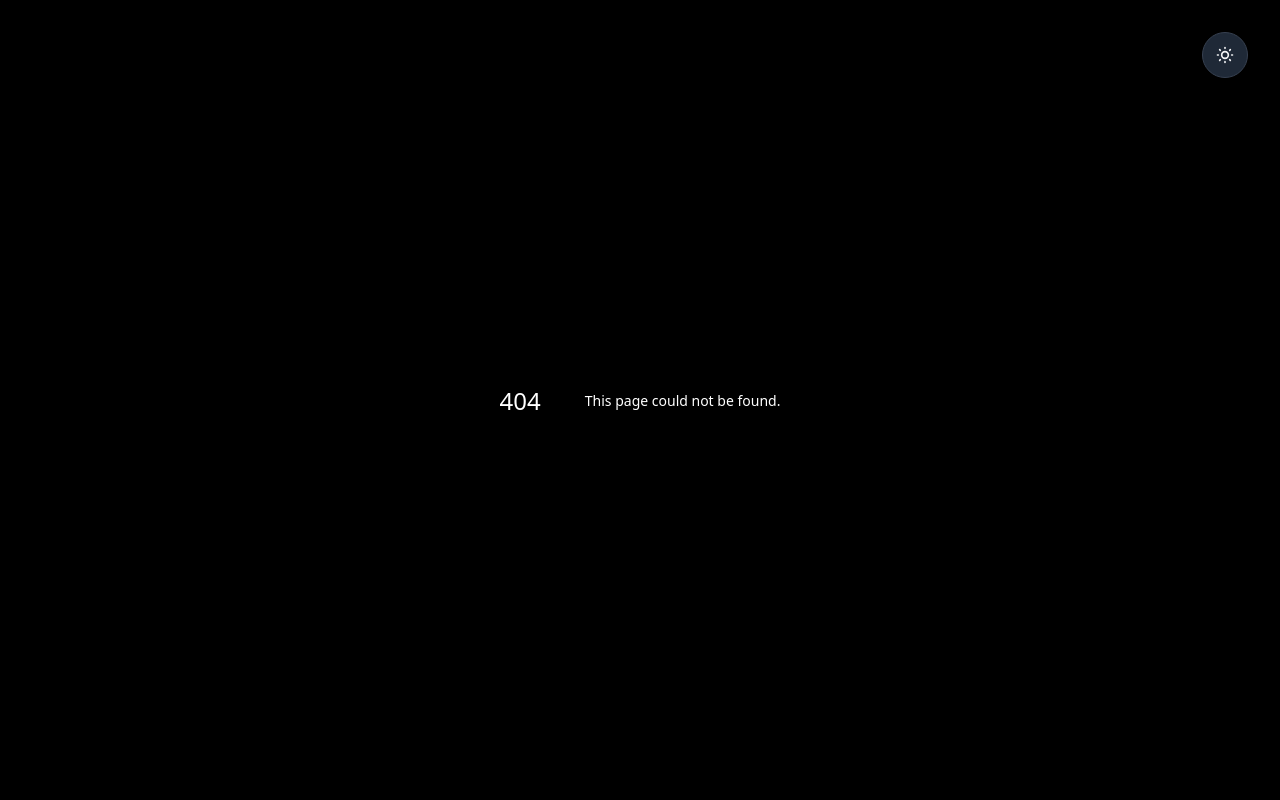
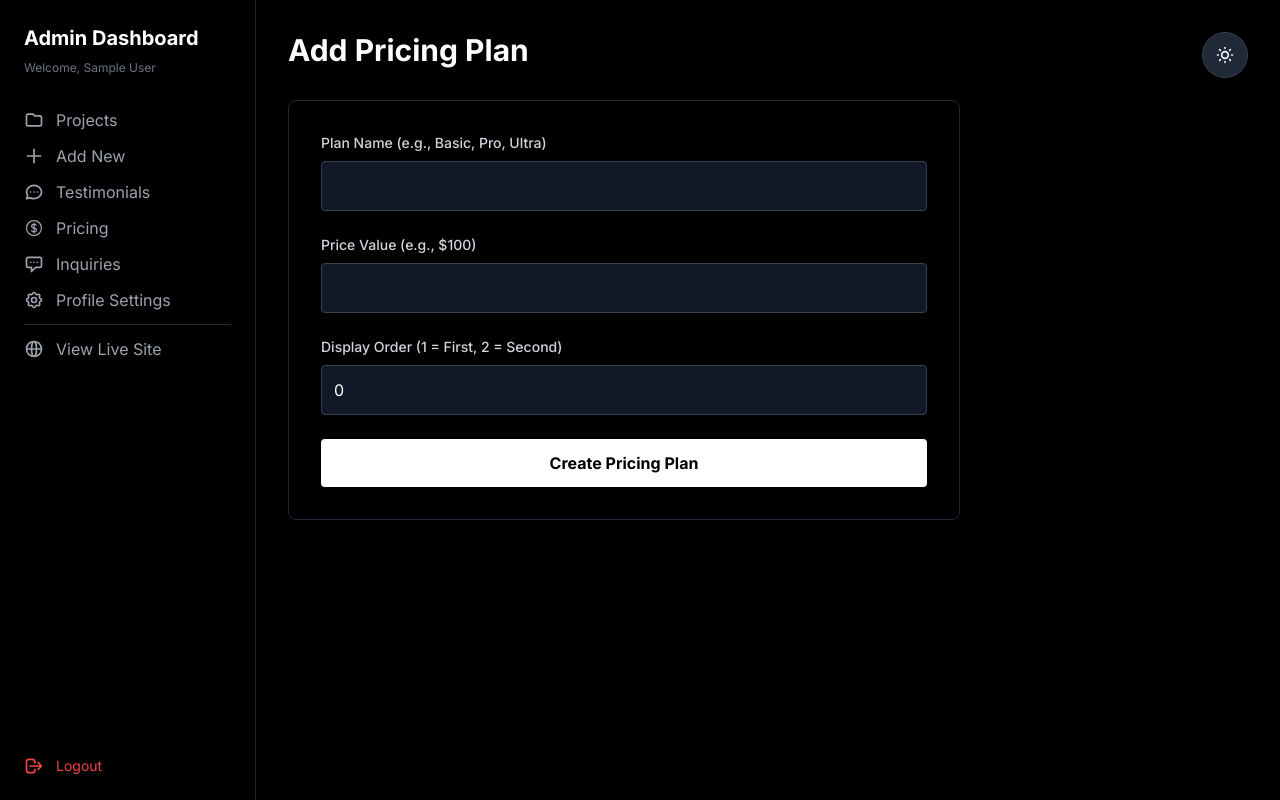
Before and after one commit to Amaroto-sa/david-portfolio, a Next.js app: page /admin/pricing/new in a window 1280 px wide. Before the commit this address had no page. Built offline with nearby package versions, Linux system fonts and the light colour scheme; no server answers; sample sign-in values are in the browser's storage; a web font is replaced by a local one.

Commit message:
Fix admin dashboard TypeScript build error

```diff
--- /dev/null
+++ b/src/actions/pricing.ts
@@ -0,0 +1,59 @@
+"use server";
+
+import prisma from "@/lib/prisma";
+import { revalidatePath } from "next/cache";
+
+export async function getPricingPlans() {
+    let plans = await prisma.pricingPlan.findMany({
+        orderBy: { order: 'asc' }
+    });
+
+    if (!plans || plans.length === 0) {
+        plans = await prisma.pricingPlan.createManyAndReturn({
+            data: [
+                { name: "Basic", price: "$100", order: 1 },
+                { name: "Pro", price: "$150", order: 2 },
+                { name: "Premium", price: "$300", order: 3 },
+                { name: "Ultra", price: "$600", order: 4 }
+            ]
+        });
+    }
+
+    return plans;
+}
+
+export async function createPricingPlan(formData: FormData) {
+    const name = formData.get("name") as string;
+    const price = formData.get("price") as string;
+    const order = parseInt(formData.get("order") as string) || 0;
+
+    await prisma.pricingPlan.create({
+        data: { name, price, order }
+    });
+
+    revalidatePath("/");
+    revalidatePath("/admin/pricing");
+}
+
+export async function updatePricingPlan(id: string, formData: FormData) {
+    const name = formData.get("name") as string;
+    const price = formData.get("price") as string;
+    const order = parseInt(formData.get("order") as string) || 0;
+
+    await prisma.pricingPlan.update({
+        where: { id },
+        data: { name, price, order }
+    });
+
+    revalidatePath("/");
+    revalidatePath("/admin/pricing");
+}
+
+export async function deletePricingPlan(id: string) {
+    await prisma.pricingPlan.delete({
+        where: { id }
+    });
+
+    revalidatePath("/");
+    revalidatePath("/admin/pricing");
+}
--- /dev/null
+++ b/src/app/admin/pricing/edit/[id]/page.tsx
@@ -0,0 +1,28 @@
+import prisma from "@/lib/prisma";
+import PricingForm from "@/components/PricingForm";
+import { notFound } from "next/navigation";
+
+export default async function EditPricingPlanPage({ params }: { params: { id: string } }) {
+    const plan = await prisma.pricingPlan.findUnique({
+        where: { id: params.id }
+    });
+
+    if (!plan) {
+        notFound();
+    }
+
+    return (
+        <div>
+            <h1 className="text-3xl font-bold text-white mb-8">Edit Pricing Plan</h1>
+            <PricingForm
+                mode="edit"
+                planId={plan.id}
+                initialData={{
+                    name: plan.name,
+                    price: plan.price,
+                    order: plan.order
+                }}
+            />
+        </div>
+    );
+}
--- /dev/null
+++ b/src/app/admin/pricing/new/page.tsx
@@ -0,0 +1,10 @@
+import PricingForm from "@/components/PricingForm";
+
+export default function NewPricingPlanPage() {
+    return (
+        <div>
+            <h1 className="text-3xl font-bold text-white mb-8">Add Pricing Plan</h1>
+            <PricingForm />
+        </div>
+    );
+}
--- /dev/null
+++ b/src/app/admin/pricing/page.tsx
@@ -0,0 +1,53 @@
+import Link from "next/link";
+import { getPricingPlans, deletePricingPlan } from "@/actions/pricing";
+import DeleteButton from "@/components/DeleteButton";
+
+export default async function PricingAdminPage() {
+    const plans = await getPricingPlans();
+
+    return (
+        <div>
+            <div className="flex justify-between items-center mb-8">
+                <h1 className="text-3xl font-bold text-white">Manage Pricing Plans</h1>
+                <Link href="/admin/pricing/new" className="bg-white text-black px-6 py-2 rounded font-bold hover:bg-gray-200 transition">
+                    + Add Plan
+                </Link>
+            </div>
+
+            <div className="bg-black border border-gray-800 rounded-lg overflow-hidden">
+                <table className="w-full text-left">
+                    <thead className="bg-gray-900 text-gray-400">
+                        <tr>
+                            <th className="p-4">Order Index</th>
+                            <th className="p-4">Plan Name</th>
+                            <th className="p-4">Price</th>
+                            <th className="p-4 text-right">Actions</th>
+                        </tr>
+                    </thead>
+                    <tbody className="divide-y divide-gray-800 text-gray-300">
+                        {plans.map((p) => (
+                            <tr key={p.id} className="hover:bg-gray-900/50 transition">
+                                <td className="p-4 font-bold text-gray-500">{p.order}</td>
+                                <td className="p-4 font-medium text-white">{p.name}</td>
+                                <td className="p-4 text-green-400 font-bold">{p.price}</td>
+                                <td className="p-4 text-right space-x-3">
+                                    <Link href={`/admin/pricing/edit/${p.id}`} className="text-blue-400 hover:underline">
+                                        Edit
+                                    </Link>
+                                    <form action={deletePricingPlan.bind(null, p.id)} className="inline-block">
+                                        <DeleteButton />
+                                    </form>
+                                </td>
+                            </tr>
+                        ))}
+                        {plans.length === 0 && (
+                            <tr>
+                                <td colSpan={4} className="p-8 text-center text-gray-500">No pricing plans found. Generate default ones by visiting the live homepage!</td>
+                            </tr>
+                        )}
+                    </tbody>
+                </table>
+            </div>
+        </div>
+    );
+}
--- a/src/app/page.tsx
+++ b/src/app/page.tsx
@@ -12,6 +12,7 @@ import FeedbackPopup from "../components/FeedbackPopup";
 import { getProjects } from "@/actions/projects";
 import { getSiteSettings } from "@/actions/settings";
 import { getTestimonials } from "@/actions/testimonials";
+import { getPricingPlans } from "@/actions/pricing";
 
 export const revalidate = 60; // Revalidate every 60 seconds
 
@@ -19,6 +20,7 @@ export default async function Home() {
     let projects = await getProjects();
     const settings = await getSiteSettings();
     let testimonials = await getTestimonials();
+    const pricingPlans = await getPricingPlans();
 
     if (!testimonials || testimonials.length === 0) {
         testimonials = [
@@ -121,7 +123,7 @@ export default async function Home() {
 
             <Testimonials data={testimonials} />
             <WhyChooseMe />
-            <PricingSection />
+            <PricingSection plans={pricingPlans} />
             <ContactForm />
             <CtaSection whatsappNumber={settings.whatsappNumber} />
 
@@ -129,6 +131,10 @@ export default async function Home() {
                 <p>&copy; {new Date().getFullYear()} David Caleb.</p>
                 <span className="hidden md:inline">•</span>
                 <a href="/privacy" className="hover:text-white transition">Privacy Policy</a>
+                <span className="hidden md:inline">•</span>
+                <p>
+                    Powered by <a href="https://fixhubtech.com" target="_blank" rel="noopener noreferrer" className="hover:text-white transition font-bold">FixHub Technology</a>
+                </p>
             </footer>
 
             <FloatingWhatsApp phoneNumber={settings.whatsappNumber} />
--- a/src/components/AdminSidebar.tsx
+++ b/src/components/AdminSidebar.tsx
@@ -64,6 +64,12 @@ export default function AdminSidebar({ userName }: { userName: string }) {
                         </svg>
                         <span>Testimonials</span>
                     </Link>
+                    <Link href="/admin/pricing" onClick={closeSidebar} className={`flex items-center space-x-3 transition ${pathname === "/admin/pricing" ? "text-green-500 font-bold" : "text-gray-400 hover:text-white"}`}>
+                        <svg xmlns="http://www.w3.org/2000/svg" fill="none" viewBox="0 0 24 24" strokeWidth={1.5} stroke="currentColor" className="w-5 h-5">
+                            <path strokeLinecap="round" strokeLinejoin="round" d="M12 6v12m-3-2.818.879.659c1.171.879 3.07.879 4.242 0 1.172-.879 1.172-2.303 0-3.182C13.536 12.219 12.768 12 12 12c-.725 0-1.45-.22-2.003-.659-1.106-.879-1.106-2.303 0-3.182s2.9-.879 4.006 0l.415.33M21 12a9 9 0 1 1-18 0 9 9 0 0 1 18 0Z" />
+                        </svg>
+                        <span>Pricing</span>
+                    </Link>
                     <Link href="/admin/inquiries" onClick={closeSidebar} className={`flex items-center space-x-3 transition ${pathname === "/admin/inquiries" ? "text-green-500 font-bold" : "text-gray-400 hover:text-white"}`}>
                         <svg xmlns="http://www.w3.org/2000/svg" width="20" height="20" fill="none" viewBox="0 0 24 24" stroke="currentColor">
                             <path strokeLinecap="round" strokeLinejoin="round" strokeWidth={2} d="M8 10h.01M12 10h.01M16 10h.01M9 16H5a2 2 0 01-2-2V6a2 2 0 012-2h14a2 2 0 012 2v8a2 2 0 01-2 2h-5l-5 5v-5z" />
--- /dev/null
+++ b/src/components/PricingForm.tsx
@@ -0,0 +1,75 @@
+"use client";
+
+import { useTransition } from "react";
+import { createPricingPlan, updatePricingPlan } from "@/actions/pricing";
+
+type Props = {
+    mode?: "create" | "edit";
+    planId?: string;
+    initialData?: {
+        name: string;
+        price: string;
+        order: number;
+    };
+};
+
+export default function PricingForm({ mode = "create", planId, initialData }: Props) {
+    const [isPending, startTransition] = useTransition();
+
+    function handleSubmit(e: React.FormEvent<HTMLFormElement>) {
+        e.preventDefault();
+        const formData = new FormData(e.currentTarget);
+
+        startTransition(() => {
+            if (mode === "edit" && planId) {
+                updatePricingPlan(planId, formData);
+            } else {
+                createPricingPlan(formData);
+            }
+        });
+    }
+
+    return (
+        <form onSubmit={handleSubmit} className="space-y-6 max-w-2xl bg-black p-8 rounded-lg border border-gray-800">
+            <div>
+                <label className="block text-sm font-medium text-gray-300 mb-2">Plan Name (e.g., Basic, Pro, Ultra)</label>
+                <input
+                    name="name"
+                    required
+                    defaultValue={initialData?.name}
+                    className="w-full bg-gray-900 border border-gray-700 rounded p-3 text-white focus:border-white focus:outline-none transition"
+                />
+            </div>
+
+            <div>
+                <label className="block text-sm font-medium text-gray-300 mb-2">Price Value (e.g., $100)</label>
+                <input
+                    name="price"
+                    required
+                    defaultValue={initialData?.price}
+                    className="w-full bg-gray-900 border border-gray-700 rounded p-3 text-white focus:border-white focus:outline-none transition"
+                />
+            </div>
+
+            <div>
+                <label className="block text-sm font-medium text-gray-300 mb-2">Display Order (1 = First, 2 = Second)</label>
+                <input
+                    name="order"
+                    type="number"
+                    step="1"
+                    required
+                    defaultValue={initialData?.order || 0}
+                    className="w-full bg-gray-900 border border-gray-700 rounded p-3 text-white focus:border-white focus:outline-none transition"
+                />
+            </div>
+
+            <button
+                type="submit"
+                disabled={isPending}
+                className="w-full bg-white text-black font-bold py-3 rounded mt-4 hover:bg-gray-200 transition disabled:opacity-50"
+            >
+                {isPending ? "Saving..." : mode === "create" ? "Create Pricing Plan" : "Save Changes"}
+            </button>
+        </form>
+    );
+}
--- a/src/components/PricingSection.tsx
+++ b/src/components/PricingSection.tsx
@@ -2,14 +2,13 @@
 
 import { motion } from "framer-motion";
 
-const pricingPlans = [
-    { name: "Basic", price: "$100" },
-    { name: "Pro", price: "$150" },
-    { name: "Premium", price: "$300" },
-    { name: "Ultra", price: "$600" },
-];
+type Plan = {
+    id: string;
+    name: string;
+    price: string;
+};
 
-export default function PricingSection() {
+export default function PricingSection({ plans }: { plans: Plan[] }) {
     return (
         <section className="py-24 px-8 lg:px-24 bg-gray-50 dark:bg-gray-950 border-t border-b border-gray-200 dark:border-gray-900">
             <div className="max-w-6xl mx-auto">
@@ -19,9 +18,9 @@ export default function PricingSection() {
                 </div>
 
                 <div className="grid grid-cols-1 md:grid-cols-2 lg:grid-cols-4 gap-6">
-                    {pricingPlans.map((plan, idx) => (
+                    {plans.map((plan, idx) => (
                         <motion.div
-                            key={idx}
+                            key={plan.id}
                             initial={{ opacity: 0, y: 20 }}
                             whileInView={{ opacity: 1, y: 0 }}
                             viewport={{ once: true }}
```
Also changed, not shown: 1 other file (tests, documents, lock files or other folders).
